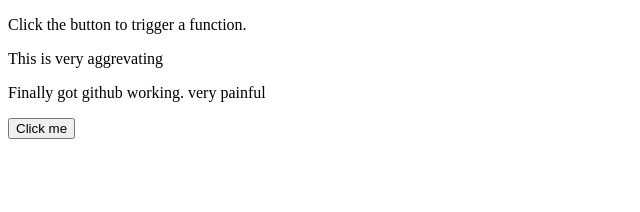
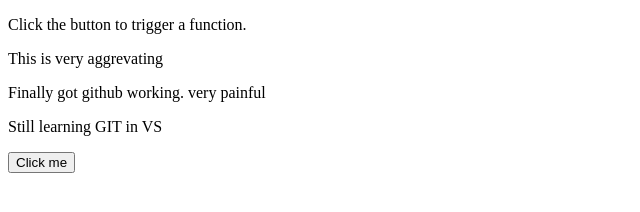
Before and after one commit to dougt-dt3/testJavascript, a plain HTML site: page index.html in a window 1280 px wide. Shown: the whole page, without its empty margins (0-640 px from the left). Drawn offline with Linux system fonts and the light colour scheme.

Commit message:
added p tag ahout leaning GIT in VS

```diff
--- a/index.html
+++ b/index.html
@@ -11,6 +11,7 @@
         <p>Click the button to trigger a function.</p>
         <p>This is very aggrevating</p>
         <p>Finally got github working. very painful</p>
+        <p>Still learning GIT in VS</p>
         <button onclick="myFunction()">Click me</button>
 
         <p id="demo"></p>
```
